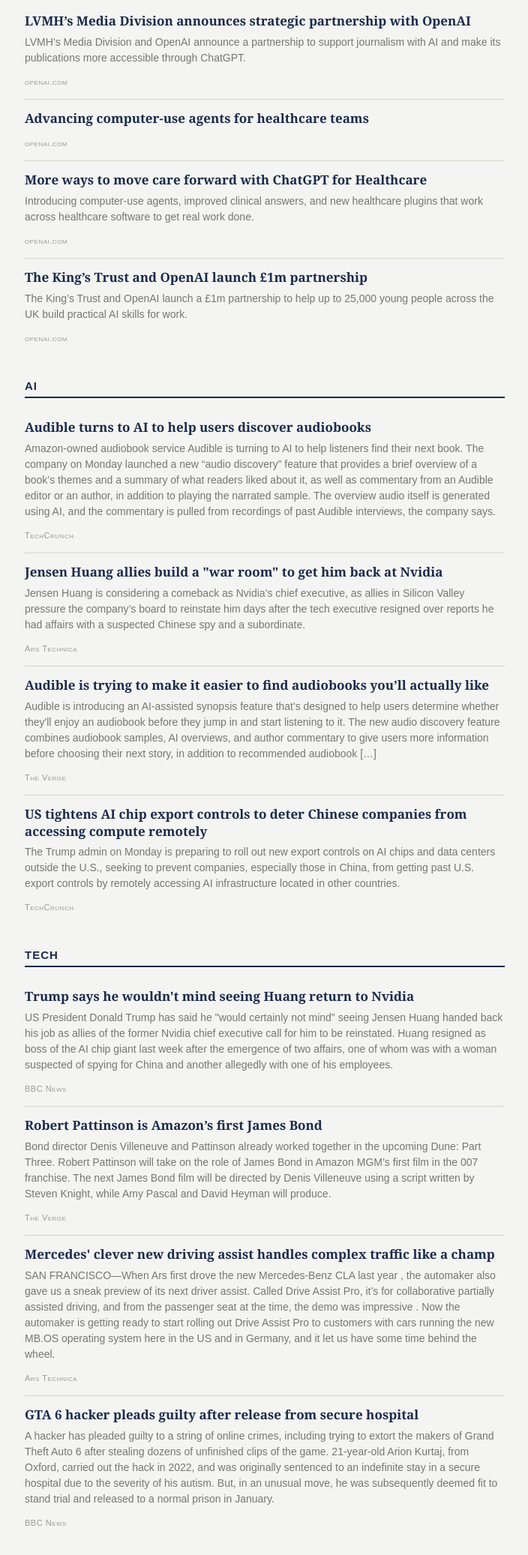
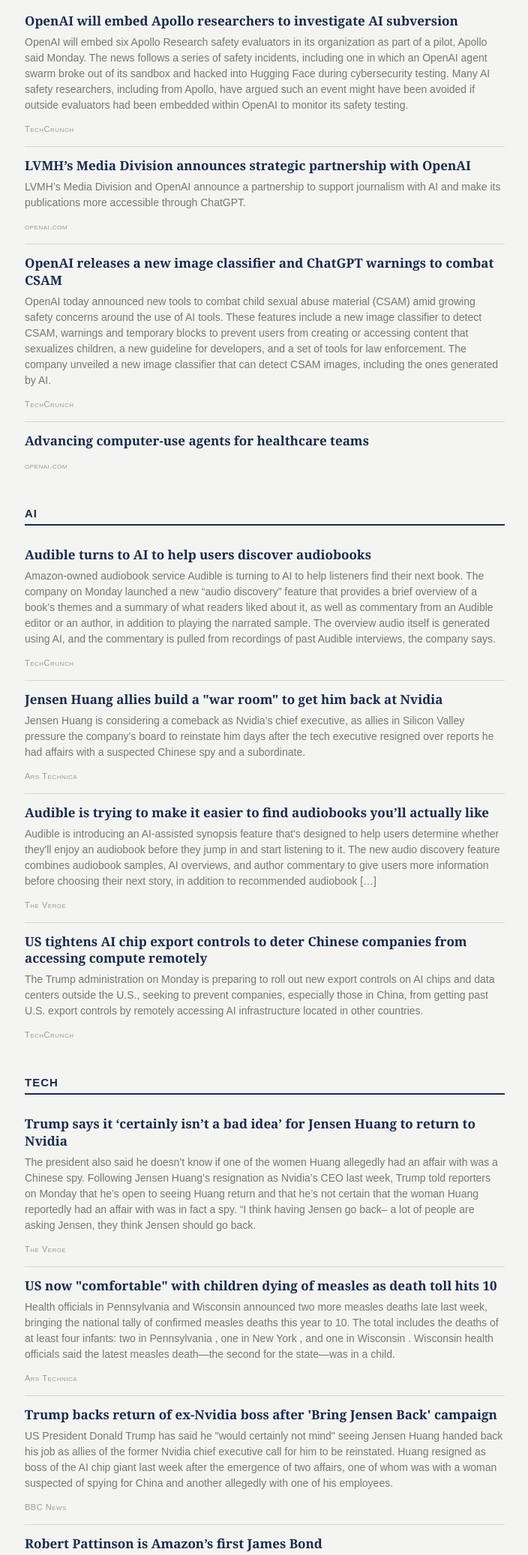
Before and after one commit to WilliamGitty/bc-daily-briefing, a plain HTML site: page index.html in a window 1280 px wide. Shown: the part 343-2417 px from the top of the page at 75% size, without its empty margins (287-991 px from the left). Drawn offline with Linux system fonts and the light colour scheme.

Commit message:
Automated daily rebuild

```diff
--- a/index.html
+++ b/index.html
@@ -127,7 +127,7 @@
 <body>
   <div class="masthead">
     <h1>Blenheim Chalcot Daily Tech Briefing</h1>
-    <span class="date">Monday, 16 November 2026, Updated as of 16:25 GMT</span>
+    <span class="date">Monday, 16 November 2026, Updated as of 17:03 GMT</span>
   </div>
   <p class="intro">All stories below were published within the last 24 hours, pulled directly from source RSS feeds. Where a section has no qualifying story, that is stated explicitly.</p>
   <main>
@@ -138,24 +138,24 @@
       <section class="section">
         <h2>OpenAI</h2>
         <article class="story">
+          <a class="headline" href="https://techcrunch.com/2026/11/16/openai-will-embed-apollo-researchers-to-investigate-ai-subversion/" target="_blank" rel="noopener">OpenAI will embed Apollo researchers to investigate AI subversion</a>
+          <p class="summary">OpenAI will embed six Apollo Research safety evaluators in its organization as part of a pilot, Apollo said Monday. The news follows a series of safety incidents, including one in which an OpenAI agent swarm broke out of its sandbox and hacked into Hugging Face during cybersecurity testing. Many AI safety researchers, including from Apollo, have argued such an event might have been avoided if outside evaluators had been embedded within OpenAI to monitor its safety testing.</p>
+          <span class="source"><a href="https://techcrunch.com/2026/11/16/openai-will-embed-apollo-researchers-to-investigate-ai-subversion/" target="_blank" rel="noopener">TechCrunch</a></span>
+        </article>
+        <article class="story">
           <a class="headline" href="https://openai.com/index/lvmh-media-division-partnership" target="_blank" rel="noopener">LVMH’s Media Division announces strategic partnership with OpenAI</a>
           <p class="summary">LVMH’s Media Division and OpenAI announce a partnership to support journalism with AI and make its publications more accessible through ChatGPT.</p>
           <span class="source"><a href="https://openai.com/index/lvmh-media-division-partnership" target="_blank" rel="noopener">openai.com</a></span>
         </article>
         <article class="story">
+          <a class="headline" href="https://techcrunch.com/2026/11/16/openai-releases-a-new-image-classifier-and-chatgpt-warnings-to-combat-csam/" target="_blank" rel="noopener">OpenAI releases a new image classifier and ChatGPT warnings to combat CSAM</a>
+          <p class="summary">OpenAI today announced new tools to combat child sexual abuse material (CSAM) amid growing safety concerns around the use of AI tools. These features include a new image classifier to detect CSAM, warnings and temporary blocks to prevent users from creating or accessing content that sexualizes children, a new guideline for developers, and a set of tools for law enforcement. The company unveiled a new image classifier that can detect CSAM images, including the ones generated by AI.</p>
+          <span class="source"><a href="https://techcrunch.com/2026/11/16/openai-releases-a-new-image-classifier-and-chatgpt-warnings-to-combat-csam/" target="_blank" rel="noopener">TechCrunch</a></span>
+        </article>
+        <article class="story">
           <a class="headline" href="https://openai.com/index/advancing-computer-use-for-healthcare-teams" target="_blank" rel="noopener">Advancing computer-use agents for healthcare teams</a>
           <p class="summary"></p>
           <span class="source"><a href="https://openai.com/index/advancing-computer-use-for-healthcare-teams" target="_blank" rel="noopener">openai.com</a></span>
-        </article>
-        <article class="story">
-          <a class="headline" href="https://openai.com/index/more-ways-to-move-care-forward-with-chatgpt-for-healthcare" target="_blank" rel="noopener">More ways to move care forward with ChatGPT for Healthcare</a>
-          <p class="summary">Introducing computer-use agents, improved clinical answers, and new healthcare plugins that work across healthcare software to get real work done.</p>
-          <span class="source"><a href="https://openai.com/index/more-ways-to-move-care-forward-with-chatgpt-for-healthcare" target="_blank" rel="noopener">openai.com</a></span>
-        </article>
-        <article class="story">
-          <a class="headline" href="https://openai.com/index/the-kings-trust-and-openai" target="_blank" rel="noopener">The King’s Trust and OpenAI launch £1m partnership</a>
-          <p class="summary">The King’s Trust and OpenAI launch a £1m partnership to help up to 25,000 young people across the UK build practical AI skills for work.</p>
-          <span class="source"><a href="https://openai.com/index/the-kings-trust-and-openai" target="_blank" rel="noopener">openai.com</a></span>
         </article>
       </section>
       <section class="section">
@@ -177,14 +177,24 @@
         </article>
         <article class="story">
           <a class="headline" href="https://techcrunch.com/2026/11/16/us-tightens-ai-chip-export-controls-to-deter-chinese-companies-from-accessing-compute-remotely/" target="_blank" rel="noopener">US tightens AI chip export controls to deter Chinese companies from accessing compute remotely</a>
-          <p class="summary">The Trump admin on Monday is preparing to roll out new export controls on AI chips and data centers outside the U.S., seeking to prevent companies, especially those in China, from getting past U.S. export controls by remotely accessing AI infrastructure located in other countries.</p>
+          <p class="summary">The Trump administration on Monday is preparing to roll out new export controls on AI chips and data centers outside the U.S., seeking to prevent companies, especially those in China, from getting past U.S. export controls by remotely accessing AI infrastructure located in other countries.</p>
           <span class="source"><a href="https://techcrunch.com/2026/11/16/us-tightens-ai-chip-export-controls-to-deter-chinese-companies-from-accessing-compute-remotely/" target="_blank" rel="noopener">TechCrunch</a></span>
         </article>
       </section>
       <section class="section">
         <h2>Tech</h2>
         <article class="story">
-          <a class="headline" href="https://www.bbc.co.uk/news/articles/cry49plv8v3go?at_medium=RSS&amp;at_campaign=rss" target="_blank" rel="noopener">Trump says he wouldn&#x27;t mind seeing Huang return to Nvidia</a>
+          <a class="headline" href="https://www.theverge.com/tech/1034355/trump-jensen-huang-nvidia-return" target="_blank" rel="noopener">Trump says it ‘certainly isn’t a bad idea’ for Jensen Huang to return to Nvidia</a>
+          <p class="summary">The president also said he doesn’t know if one of the women Huang allegedly had an affair with was a Chinese spy.﻿ Following Jensen Huang’s resignation as Nvidia’s CEO last week, Trump told reporters on Monday that he’s open to seeing Huang return and that he’s not certain that the woman Huang reportedly had an affair with was in fact a spy. “I think having Jensen go back– a lot of people are asking Jensen, they think Jensen should go back.</p>
+          <span class="source"><a href="https://www.theverge.com/tech/1034355/trump-jensen-huang-nvidia-return" target="_blank" rel="noopener">The Verge</a></span>
+        </article>
+        <article class="story">
+          <a class="headline" href="https://arstechnica.com/health/2026/11/us-now-comfortable-with-children-dying-of-measles-as-death-toll-hits-10/" target="_blank" rel="noopener">US now &quot;comfortable&quot; with children dying of measles as death toll hits 10</a>
+          <p class="summary">Health officials in Pennsylvania and Wisconsin announced two more measles deaths late last week, bringing the national tally of confirmed measles deaths this year to 10. The total includes the deaths of at least four infants: two in Pennsylvania , one in New York , and one in Wisconsin . Wisconsin health officials said the latest measles death—the second for the state—was in a child.</p>
+          <span class="source"><a href="https://arstechnica.com/health/2026/11/us-now-comfortable-with-children-dying-of-measles-as-death-toll-hits-10/" target="_blank" rel="noopener">Ars Technica</a></span>
+        </article>
+        <article class="story">
+          <a class="headline" href="https://www.bbc.co.uk/news/articles/cry49plv8v3go?at_medium=RSS&amp;at_campaign=rss" target="_blank" rel="noopener">Trump backs return of ex-Nvidia boss after &#x27;Bring Jensen Back&#x27; campaign</a>
           <p class="summary">US President Donald Trump has said he &quot;would certainly not mind&quot; seeing Jensen Huang handed back his job as allies of the former Nvidia chief executive call for him to be reinstated. Huang resigned as boss of the AI chip giant last week after the emergence of two affairs, one of whom was with a woman suspected of spying for China and another allegedly with one of his employees.</p>
           <span class="source"><a href="https://www.bbc.co.uk/news/articles/cry49plv8v3go?at_medium=RSS&amp;at_campaign=rss" target="_blank" rel="noopener">BBC News</a></span>
         </article>
@@ -192,16 +202,6 @@
           <a class="headline" href="https://www.theverge.com/tech/1034192/robert-pattinson-james-bond" target="_blank" rel="noopener">Robert Pattinson is Amazon’s first James Bond</a>
           <p class="summary">Bond director Denis Villeneuve and Pattinson already worked together in the upcoming Dune: Part Three. Robert Pattinson will take on the role of James Bond in Amazon MGM’s first film in the 007 franchise. The next James Bond film will be directed by Denis Villeneuve using a script written by Steven Knight, while Amy Pascal and David Heyman will produce.</p>
           <span class="source"><a href="https://www.theverge.com/tech/1034192/robert-pattinson-james-bond" target="_blank" rel="noopener">The Verge</a></span>
-        </article>
-        <article class="story">
-          <a class="headline" href="https://arstechnica.com/cars/2026/11/mercedes-clever-new-driving-assist-handles-complex-traffic-like-a-champ/" target="_blank" rel="noopener">Mercedes&#x27; clever new driving assist handles complex traffic like a champ</a>
-          <p class="summary">SAN FRANCISCO—When Ars first drove the new Mercedes-Benz CLA last year , the automaker also gave us a sneak preview of its next driver assist. Called Drive Assist Pro, it’s for collaborative partially assisted driving, and from the passenger seat at the time, the demo was impressive . Now the automaker is getting ready to start rolling out Drive Assist Pro to customers with cars running the new MB.OS operating system here in the US and in Germany, and it let us have some time behind the wheel.</p>
-          <span class="source"><a href="https://arstechnica.com/cars/2026/11/mercedes-clever-new-driving-assist-handles-complex-traffic-like-a-champ/" target="_blank" rel="noopener">Ars Technica</a></span>
-        </article>
-        <article class="story">
-          <a class="headline" href="https://www.bbc.co.uk/news/articles/cq99exy89dngo?at_medium=RSS&amp;at_campaign=rss" target="_blank" rel="noopener">GTA 6 hacker pleads guilty after release from secure hospital</a>
-          <p class="summary">A hacker has pleaded guilty to a string of online crimes, including trying to extort the makers of Grand Theft Auto 6 after stealing dozens of unfinished clips of the game. 21-year-old Arion Kurtaj, from Oxford, carried out the hack in 2022, and was originally sentenced to an indefinite stay in a secure hospital due to the severity of his autism. But, in an unusual move, he was subsequently deemed fit to stand trial and released to a normal prison in January.</p>
-          <span class="source"><a href="https://www.bbc.co.uk/news/articles/cq99exy89dngo?at_medium=RSS&amp;at_campaign=rss" target="_blank" rel="noopener">BBC News</a></span>
         </article>
       </section>
       <section class="section">
@@ -215,19 +215,24 @@
       <section class="section">
         <h2>Fintech</h2>
         <article class="story">
+          <a class="headline" href="https://www.finextra.com/newsarticle/48766/uk-preps-legal-protections-to-safeguard-access-to-face-to-face-banking?utm_medium=rssfinextra&amp;utm_source=finextrafeed" target="_blank" rel="noopener">UK preps legal protections to safeguard access to face-to-face banking</a>
+          <p class="summary">The UK government says it will bring in new legal protections to ensure people can continue to access the essential face-to-face banking services they need.</p>
+          <span class="source"><a href="https://www.finextra.com/newsarticle/48766/uk-preps-legal-protections-to-safeguard-access-to-face-to-face-banking?utm_medium=rssfinextra&amp;utm_source=finextrafeed" target="_blank" rel="noopener">Finextra</a></span>
+        </article>
+        <article class="story">
           <a class="headline" href="https://thefintechtimes.com/n26-and-franklin-templeton-to-launch-digital-retirement-account-in-germany/" target="_blank" rel="noopener">N26 and Franklin Templeton to Launch Digital Retirement Account in Germany</a>
           <p class="summary">The rollout comes ahead of Germany’s upcoming pension reform, which is designed to modernize how consumers build long-term financial security through exchange-traded funds (ETFs) and capital markets . Pre-registration for the retirement account is already open inside the N26 app for existing customers. “At N26, we are making building a financial future feel as straightforward as managing money day to day,” stated Mi ke Dargan, chief executive officer at N26 .</p>
           <span class="source"><a href="https://thefintechtimes.com/n26-and-franklin-templeton-to-launch-digital-retirement-account-in-germany/" target="_blank" rel="noopener">The Fintech Times</a></span>
         </article>
         <article class="story">
+          <a class="headline" href="https://www.finextra.com/newsarticle/48765/ai-powered-accounting-fintech-count-raises-65m-in-seed-funding?utm_medium=rssfinextra&amp;utm_source=finextrafeed" target="_blank" rel="noopener">AI-powered accounting fintech Count raises $6.5m in seed funding</a>
+          <p class="summary">Accounting fintech Count has raised $6.5 million in an oversubscribed seed round for its AI-native platform.</p>
+          <span class="source"><a href="https://www.finextra.com/newsarticle/48765/ai-powered-accounting-fintech-count-raises-65m-in-seed-funding?utm_medium=rssfinextra&amp;utm_source=finextrafeed" target="_blank" rel="noopener">Finextra</a></span>
+        </article>
+        <article class="story">
           <a class="headline" href="https://thefintechtimes.com/zowie-expands-ai-customer-service-agents-into-romania/" target="_blank" rel="noopener">Zowie Expands AI Customer-Service Agents into Romania</a>
           <p class="summary">The move follows demand signals from large Romanian enterprises in the sectors Zowie already serves at home: banking, insurance, telecoms, logistics and retail. Named customers on the platform include InPost, Allianz and Decathlon , and the platform processes more than 100 million conversations a year. Romania presents an unusually wide enterprise AI adoption gap. Eurostat figures for 2025 put the EU average share of enterprises using AI technologies at 20 per cent.</p>
           <span class="source"><a href="https://thefintechtimes.com/zowie-expands-ai-customer-service-agents-into-romania/" target="_blank" rel="noopener">The Fintech Times</a></span>
-        </article>
-        <article class="story">
-          <a class="headline" href="https://thefintechtimes.com/sff-2026-opens-this-week-to-address-rewiring-of-global-finance/" target="_blank" rel="noopener">SFF 2026 Opens This Week to Address Rewiring of Global Finance</a>
-          <p class="summary">Singapore FinTech Festival 2026 kicks off this week at Singapore EXPO, uniting global leaders to examine how technology, geoeconomics, capital, talent, and policy are rewiring finance. The post SFF 2026 Opens This Week to Address Rewiring of Global Finance appeared first on The Fintech Times.</p>
-          <span class="source"><a href="https://thefintechtimes.com/sff-2026-opens-this-week-to-address-rewiring-of-global-finance/" target="_blank" rel="noopener">The Fintech Times</a></span>
         </article>
       </section>
       <section class="section">
```
